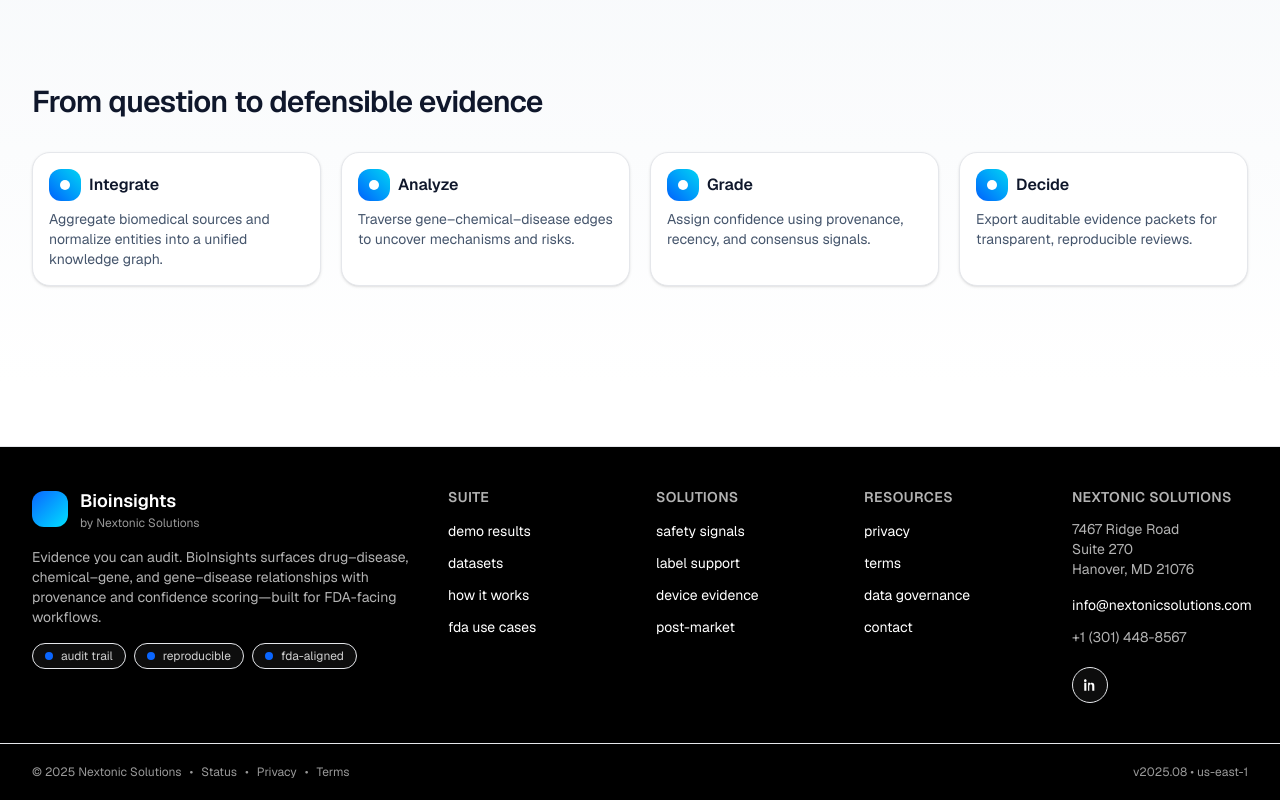
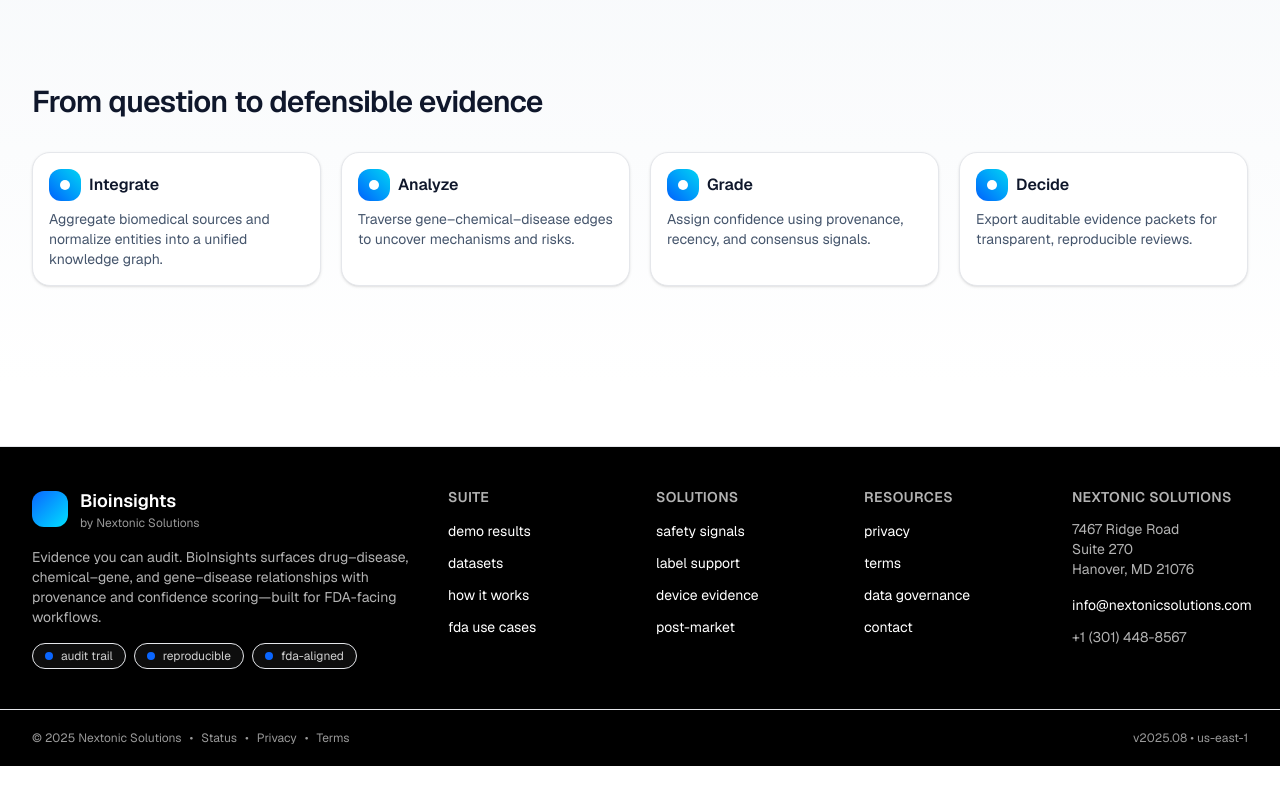
Before and after one commit to Nextonic/bioinsights, a Next.js app: page / in a window 1280 px wide. Shown: the part 1836-2636 px from the top of the page. After the commit the page ends 2602 px from the top, so only its background shows below. Built offline with nearby package versions, Linux system fonts and the light colour scheme.

Commit message:
Update footer.tsx

```diff
--- a/components/layout/footer.tsx
+++ b/components/layout/footer.tsx
@@ -83,10 +83,10 @@
 
               {/* social (inline SVGs) */}
               <div className="mt-3 flex items-center gap-3">
-                <IconLink href="#" label="linkedin">
+                {/*<IconLink href="#" label="linkedin">
                   <LinkedInIcon />
                 </IconLink>
-                {/*<IconLink href="#" label="github">
+                <IconLink href="#" label="github">
                   <GitHubIcon />
                 </IconLink>
                 <IconLink href="#" label="x">
@@ -153,7 +153,7 @@
   );
 }
 
-function Callout({ title, desc, color }: { title: string; desc: string; color: string }) {
+/* function Callout({ title, desc, color }: { title: string; desc: string; color: string }) {
   return (
     <div className="flex items-start gap-3">
       <span
@@ -167,13 +167,13 @@
       </div>
     </div>
   );
-}
+} */
 
 function Dot({ color }: { color: string }) {
   return <span className="inline-block h-2 w-2 rounded-full" style={{ background: color }} aria-hidden />;
 }
 
-/* Icons: inline SVG so no extra deps */
+/* Icons: inline SVG so no extra deps
 function LinkedInIcon() {
   return (
     <svg viewBox="0 0 24 24" className="h-4 w-4" fill="currentColor" aria-hidden>
@@ -194,4 +194,4 @@
       <path d="M18.9 2H21l-6.5 7.4L22 22h-6.8l-5.3-6.7L3.9 22H2l7-8-6.5-8H9l5 6.4L18.9 2zM7.2 3.5H4.7l12 15h2.6l-12-15z" />
     </svg>
   );
-}
+}*/
```
